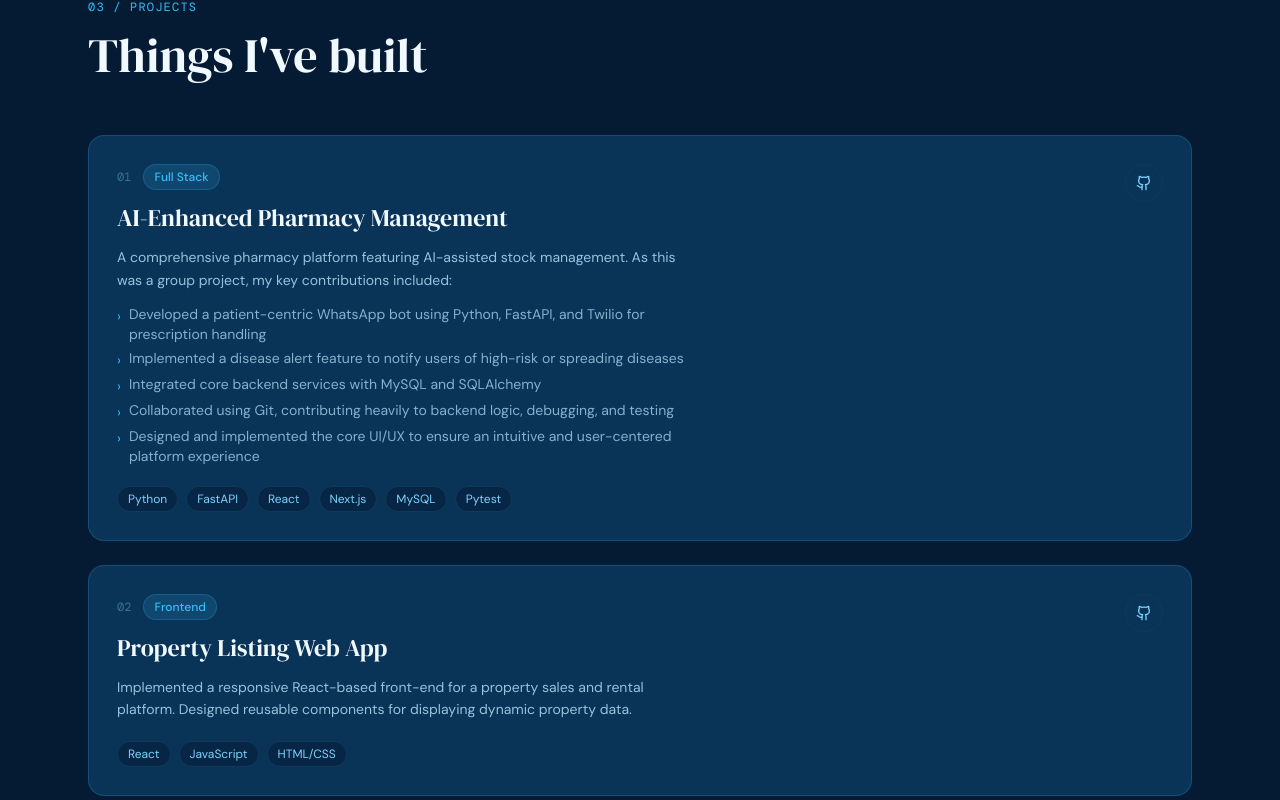
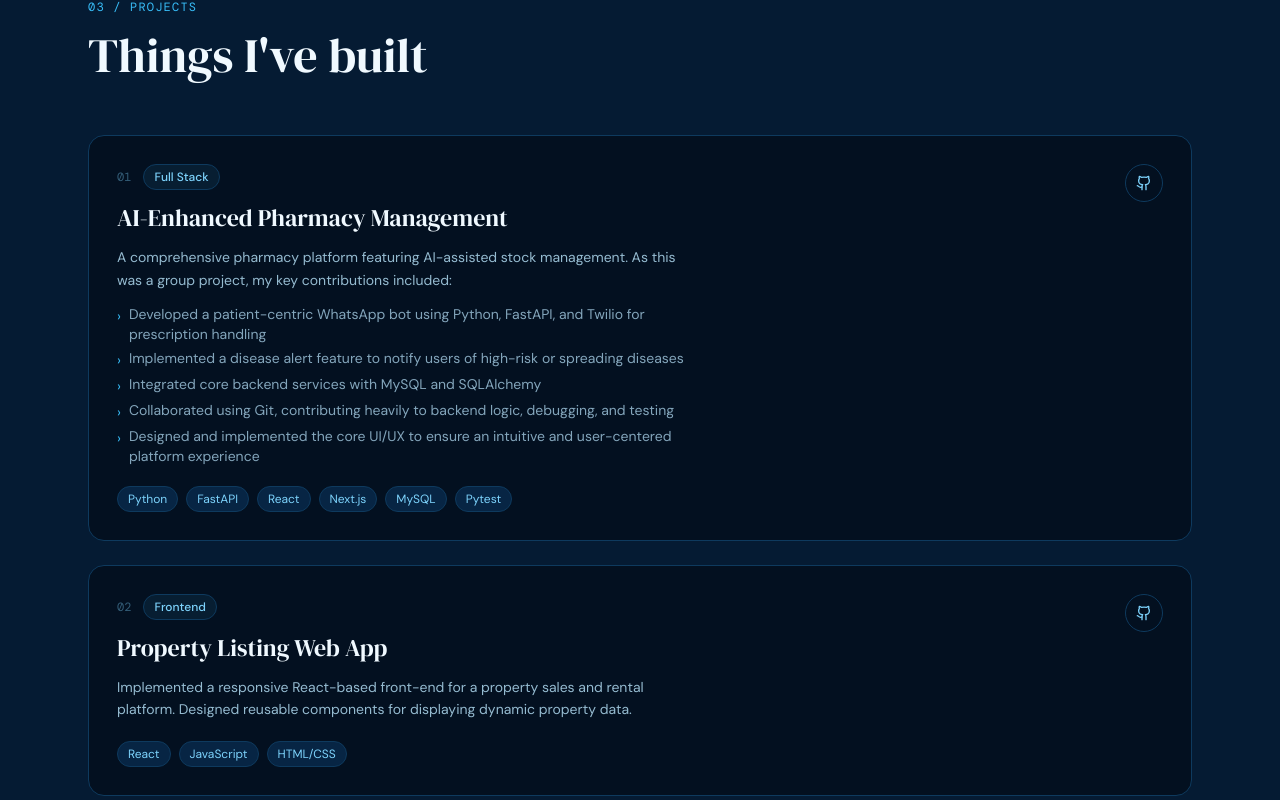
Before and after one commit to visakya/My_Portfolio, a Next.js app: page / in a window 1280 px wide. Shown: the part 2520-3320 px from the top of the page. Built offline with nearby package versions, Linux system fonts and the light colour scheme.

Commit message:
Design: apply uniform dark theme to all project cards

```diff
--- a/components/Projects.tsx
+++ b/components/Projects.tsx
@@ -49,21 +49,13 @@ export default function Projects() {
           <div className="space-y-6">
             {projects.map((project, i) => (
               <div key={project.number}
-                className={`group p-7 rounded-2xl border transition-all duration-200 hover:shadow-xl ${
-                  project.featured
-                    ? "bg-[#0a3358] border-[#38bdf8]/20 hover:border-[#38bdf8]/40 hover:shadow-[#38bdf8]/10"
-                    : "bg-[#031020] border-[#0e3a5e] hover:border-[#38bdf8]/20"
-                }`}
+                className="group p-7 rounded-2xl border bg-[#031020] border-[#0e3a5e] transition-all duration-200 hover:shadow-xl hover:border-[#38bdf8]/20"
                 style={{ transitionDelay: `${i * 80}ms` }}>
                 <div className="flex flex-col md:flex-row md:items-start md:justify-between gap-4">
                   <div className="flex-1">
                     <div className="flex items-center gap-3 mb-3">
                       <span className="text-xs font-mono text-[#7dd3fc]/40">{project.number}</span>
-                      <span className={`text-xs px-2.5 py-1 rounded-full font-medium ${
-                        project.featured
-                          ? "bg-[#38bdf8]/15 text-[#38bdf8] border border-[#38bdf8]/20"
-                          : "bg-[rgba(56,189,248,0.08)] text-[#7dd3fc] border border-[#0e3a5e]"
-                      }`}>{project.type}</span>
+                      <span className="text-xs px-2.5 py-1 rounded-full font-medium bg-[rgba(56,189,248,0.08)] text-[#7dd3fc] border border-[#0e3a5e]">{project.type}</span>
                     </div>
                     <h3 className="font-display text-2xl text-[#f0f9ff] mb-3">{project.title}</h3>
                     <p className="text-sm leading-relaxed max-w-xl text-[#bae6fd]/80">{project.description}</p>
```
